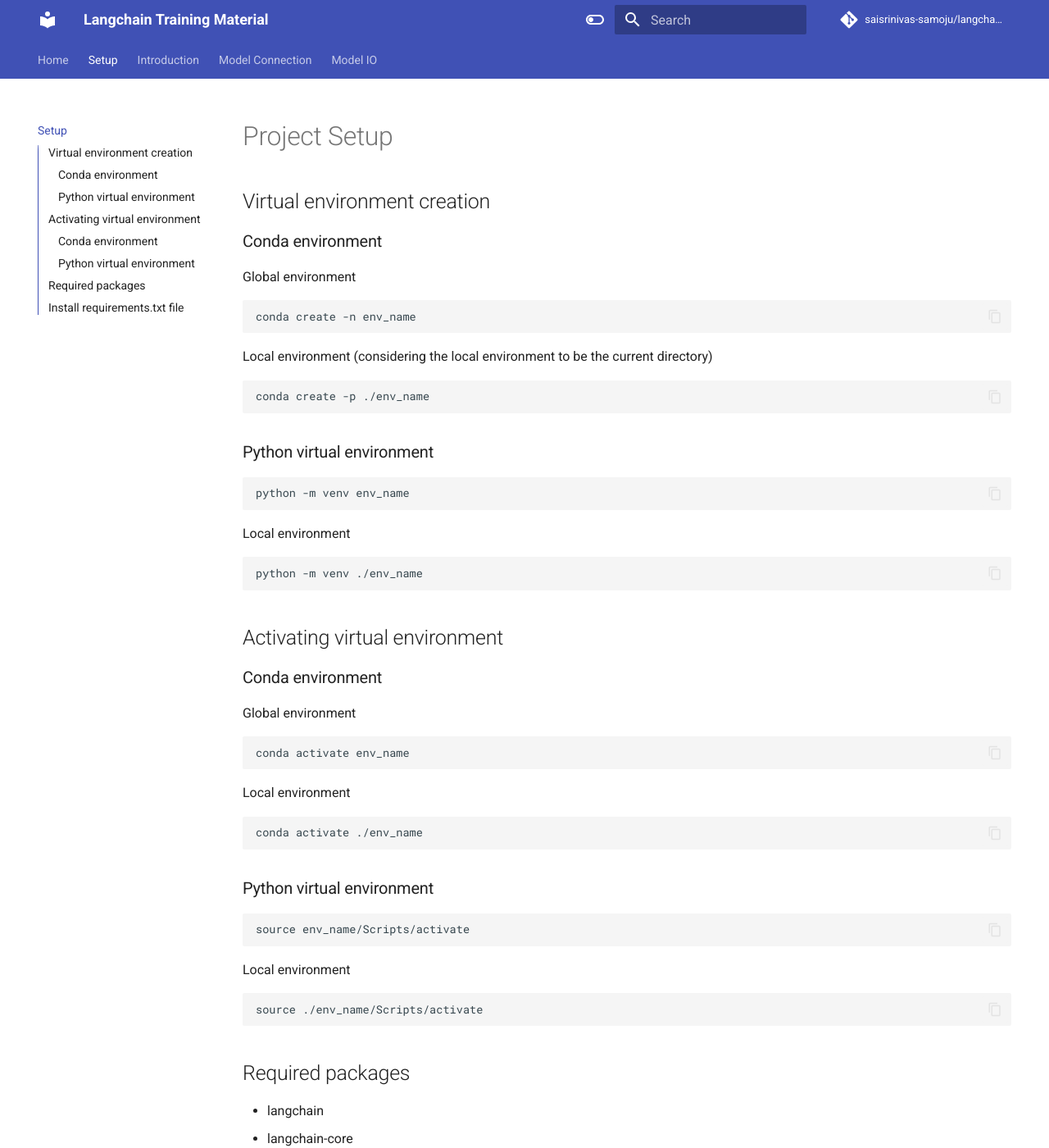
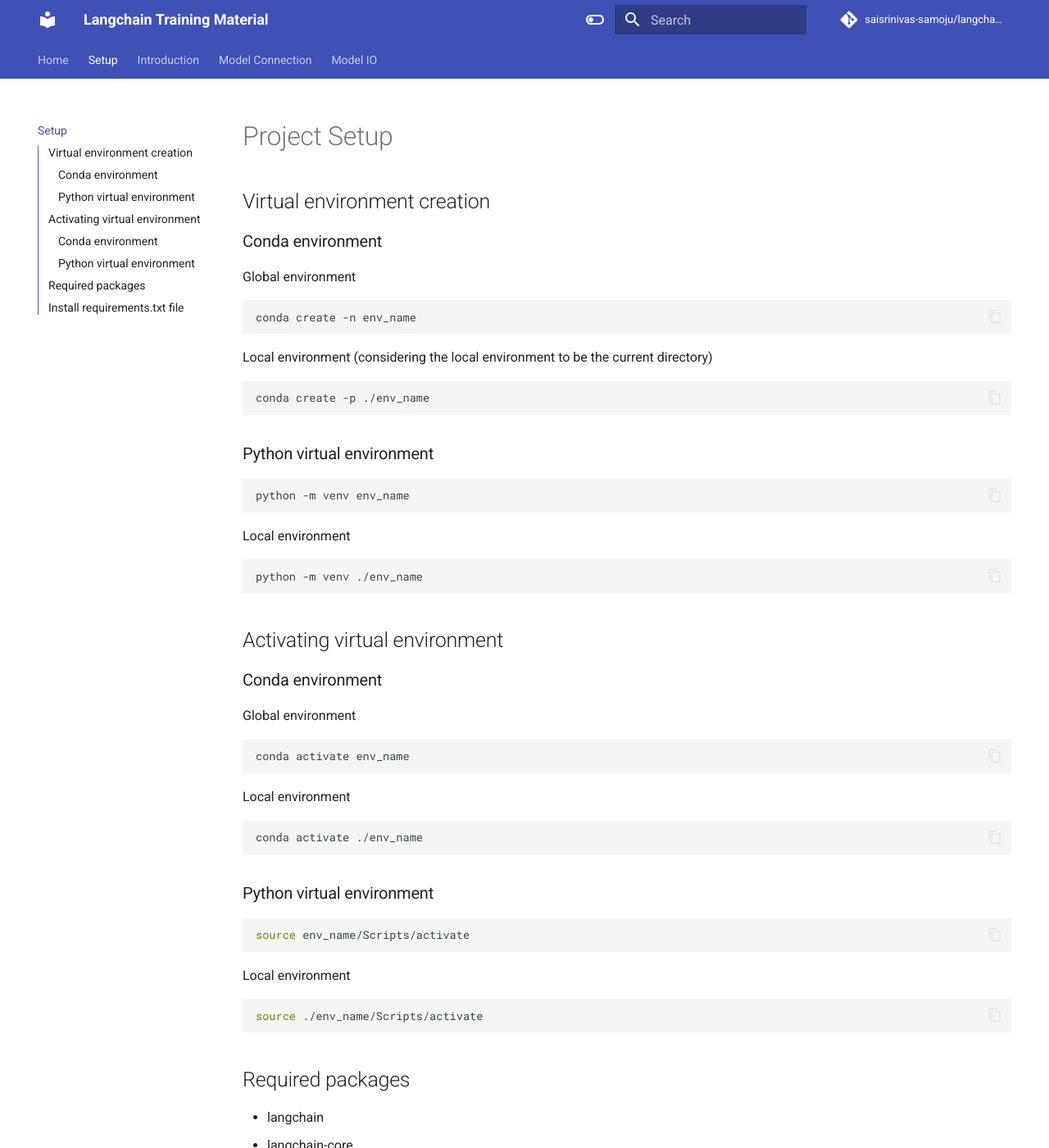
Before and after one commit to saisrinivas-samoju/langchain_training, an MkDocs documentation site: the page built from docs/setup.md, in a window 1280 px wide and 1400 px high. Shown: the whole window at 82% size. Built offline with MkDocs 1.6.1 and Material for MkDocs 9.7.7, drawn with Linux system fonts in a browser that asks for light colours; comment, search, counter and statistics services are not loaded; some of the changed text lies outside the part shown.

Commit message:
add code highlighting from pygments.org

```diff
--- a/mkdocs.yml
+++ b/mkdocs.yml
@@ -59,6 +59,10 @@
   - pymdownx.details
   # - pymdownx.superfences
   - pymdownx.mark
+  - markdown.extensions.codehilite:
+      noclasses: True
+      pygments_style: perldoc
+    # https://pygments.org/styles/
 
 
 plugins:
```
